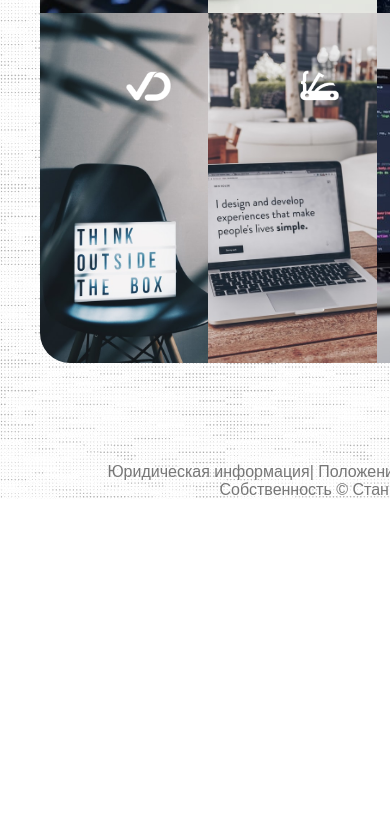
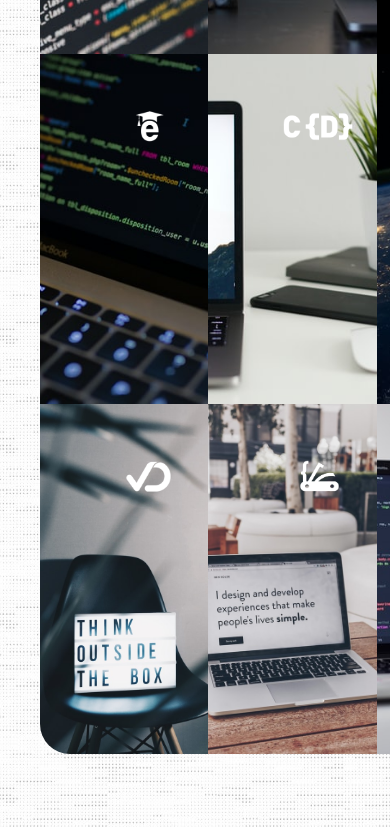
Before and after one commit to Skkc777/index, a plain HTML site: page index.html in a window 390 px wide. Shown: the part 1173-2000 px from the top of the page. Before the commit the page ends 1672 px from the top, so only its background shows below. Drawn offline with Linux system fonts and the light colour scheme.

Commit message:
Update style.css
try

```diff
--- a/style.css
+++ b/style.css
@@ -294,3 +294,36 @@ right: 50px;
 .social-media a:hover .fa-youtube {
     color: #F00;
 }
+
+@media only screen and (min-width: 200px) and (max-width: 767px) {
+
+    body {
+        background-image: url(images/background1.jpg);
+        background-position: center;
+        background-attachment: scroll;
+        font-family: Arial, Helvetica, sans-serif;
+        font-weight: 500;
+        width: 30%;
+    }
+
+    .container {
+        width: 50%;
+        display: grid;
+        grid-template-columns: repeat(12, 1fr);
+        grid-template-rows: repeat(16, 1fr);
+
+    }
+
+    /* .nav-wrapper {
+
+    } */
+
+    .content-wrapper {
+        grid-column: 1 / span 13 !important;
+        grid-row: 5 / 36;
+    }
+    footer {
+        grid-row: 36 / span 4 !important;
+        grid-column: 1 / 13 !important;
+    }
+}
```
